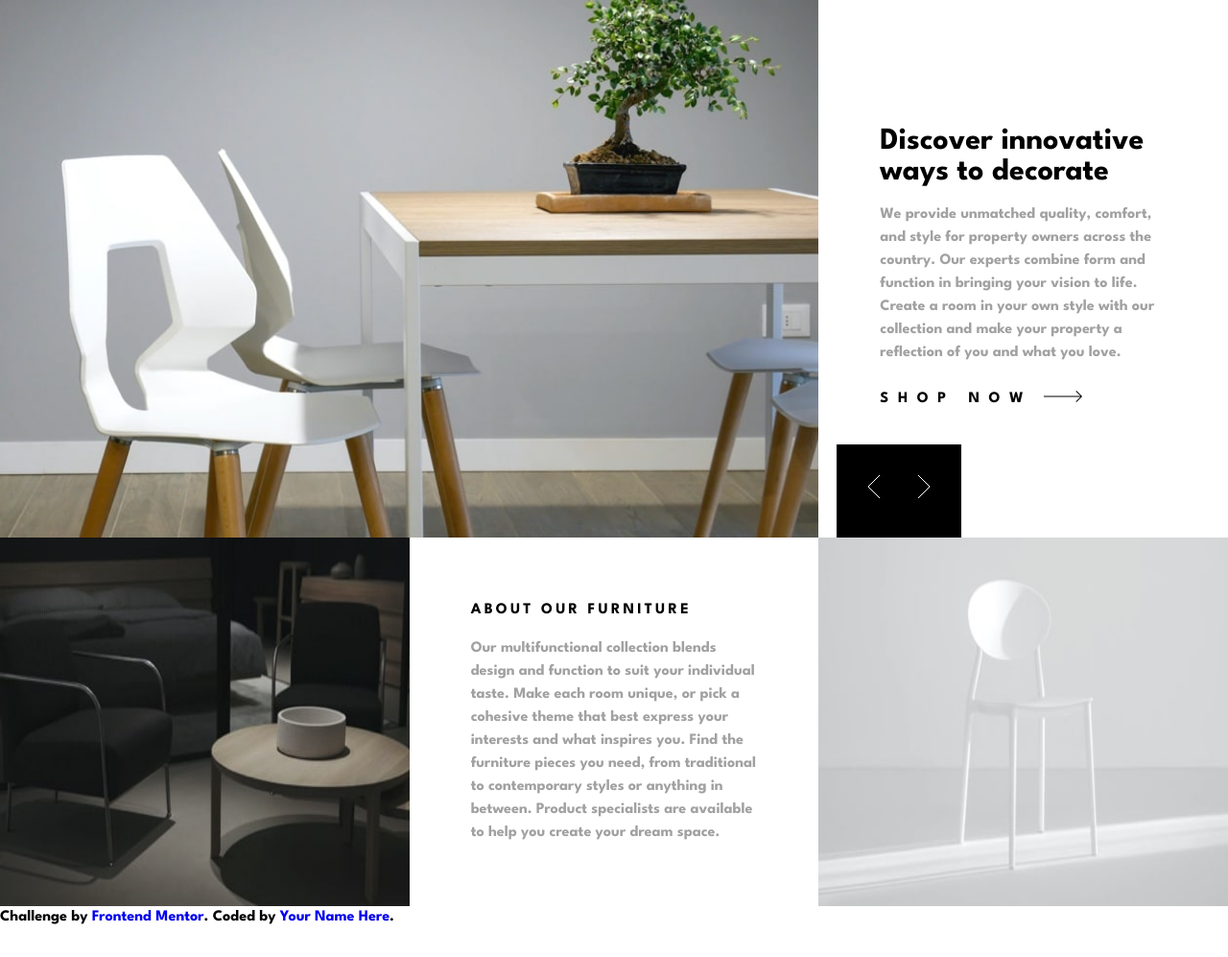
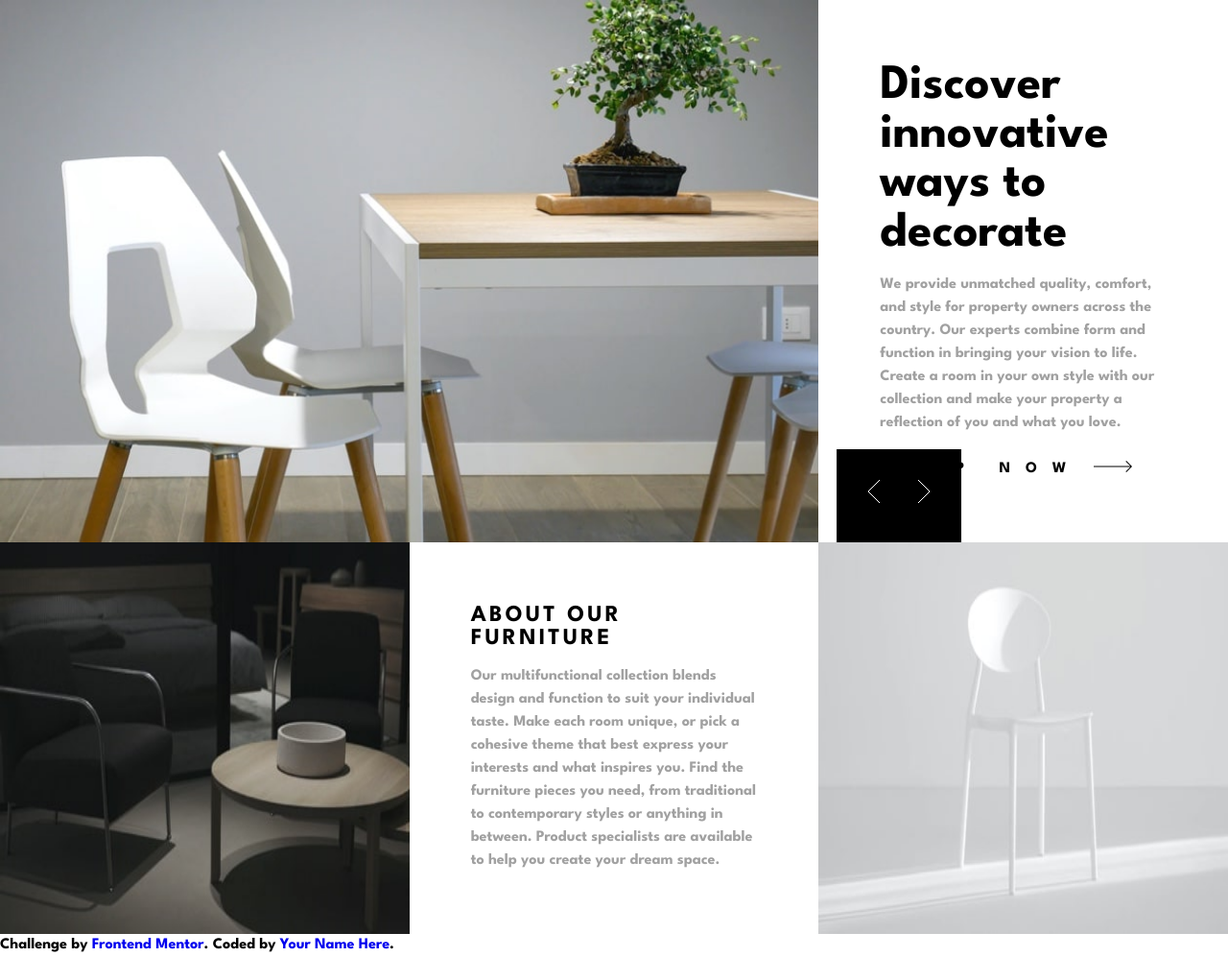
Before and after one commit to DaveDeSellier/room-homepage-master, a plain HTML site: page index.html in a window 1280 px wide. Shown: the whole page at 96% size. Before the commit the page ends 968 px from the top, so only its background shows below. Drawn offline with Linux system fonts and the light colour scheme.

Commit message:
Updated section font sizes

```diff
--- a/styles.css
+++ b/styles.css
@@ -272,10 +272,34 @@ img {
   .nav-arrows {
     right: -9.3em;
   }
+
   .grid-container > section:nth-child(2) {
     margin-block: auto;
   }
   .grid-container > section:nth-child(4) {
     margin-block: auto;
   }
+
+  .grid-container > section:nth-child(2) > h2 {
+    font-weight: var(--fw-700);
+    line-height: 1;
+    margin-bottom: 1rem;
+    font-size: 3.2rem;
+  }
+  .grid-container > section:nth-child(2) > p {
+    color: var(--clr-dark-gray);
+    font-weight: var(--fw-500);
+    margin-bottom: 1.5rem;
+    font-size: 1rem;
+  }
+  .grid-container > section:nth-child(2) > a {
+    letter-spacing: 1rem;
+  }
+
+  .grid-container > section:nth-child(4) > h2 {
+    font-weight: var(--fw-700);
+    line-height: 1;
+    margin-bottom: 1rem;
+    font-size: 1.5rem;
+  }
 }
```
